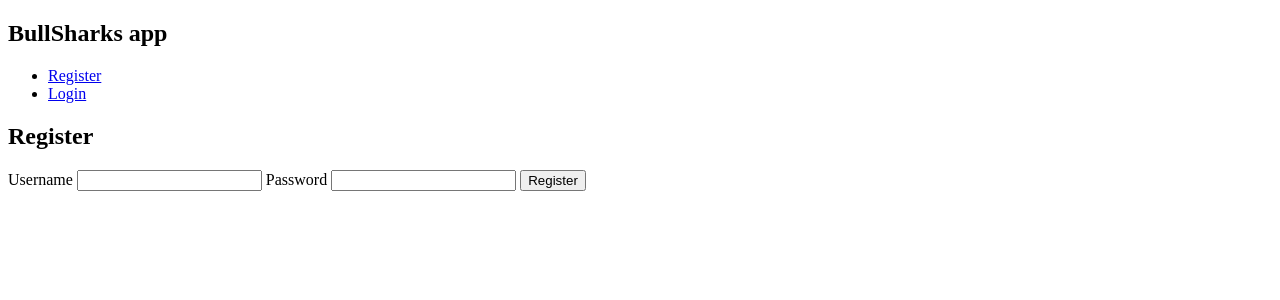
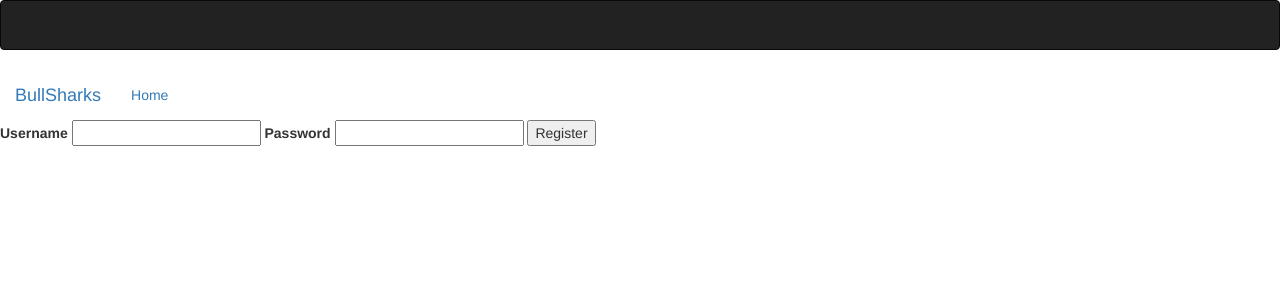
Before and after one commit to ljpurcell/Sharks, a Python web app: template app/templates/auth/register.html in a window 1280 px wide. Shown: the top 300 px of the page. Run offline with Jinja, Linux system fonts and the light colour scheme; the template is opened without the code that fills it, so the values that code supplies are empty; some libraries are stand-ins or nearby versions.

Commit message:
Setting up templating structure

```diff
--- a/app/templates/base.html
+++ b/app/templates/base.html
@@ -1,25 +1,25 @@
-<!DOCTYPE html>
-<title>{% block title %}{% endblock %} - BullSharks app</title>
+{% extends "bootstrap/base.html" %} {% block title %}Flasky{% endblock %} {%
+block navbar %}
+<div class="navbar navbar-inverse" role="navigation">
+  <div class="container"></div>
+</div>
+<div class="navbar-header">
+<button type="button" class="navbar-toggle"
+data-toggle="collapse" data-target=".navbar-collapse"> <span class="sr-only">Toggle navigation</span> <span class="icon-bar"></span>
+<span class="icon-bar"></span>
+<span class="icon-bar"></span> </button>
+<a class="navbar-brand" href="/">BullSharks</a>
+</div>
 
-<nav>
-    <h1>BullSharks app</h1>
-    <ul>
-        {% if g.user %}
-        <li><span>{{ g.user['username'] }}</span></li>
-        <li><a href="{{ url_for('auth.logout') }}">Logout</a></li>
-        {% else %}
-        <li><a href="{{ url_for('auth.register') }}">Register</a></li>
-        <li><a href="{{ url_for('auth.login') }}">Login</a></li>
-        {% endif %}
-    </ul>
-</nav>
-<section class="content">
-    <header>
-        {% block header %}
-        {% endblock %}
-    </header>
-    {% for message in get_flashed_messages() %}
-        <div class="flash">{{ message }}</div>
-    {% endfor %}
-    {% block content %}{% endblock %}
-</section>
+<div class="navbar-collapse collapse">
+    <ul class="nav navbar-nav"> <li><a href="/">Home</a></li>
+</ul>
+</div>
+    </div>
+</div>
+{% endblock %}
+{% block content %}
+<div class="container">
+{% block page_content %}{% endblock %}
+</div>
+{% endblock %}
--- /dev/null
+++ b/app/templates/user.html
@@ -0,0 +1 @@
+{% extends "templates/base.html" %}
```
Also changed, not shown: app/__init__.py (+11 -0 lines).
